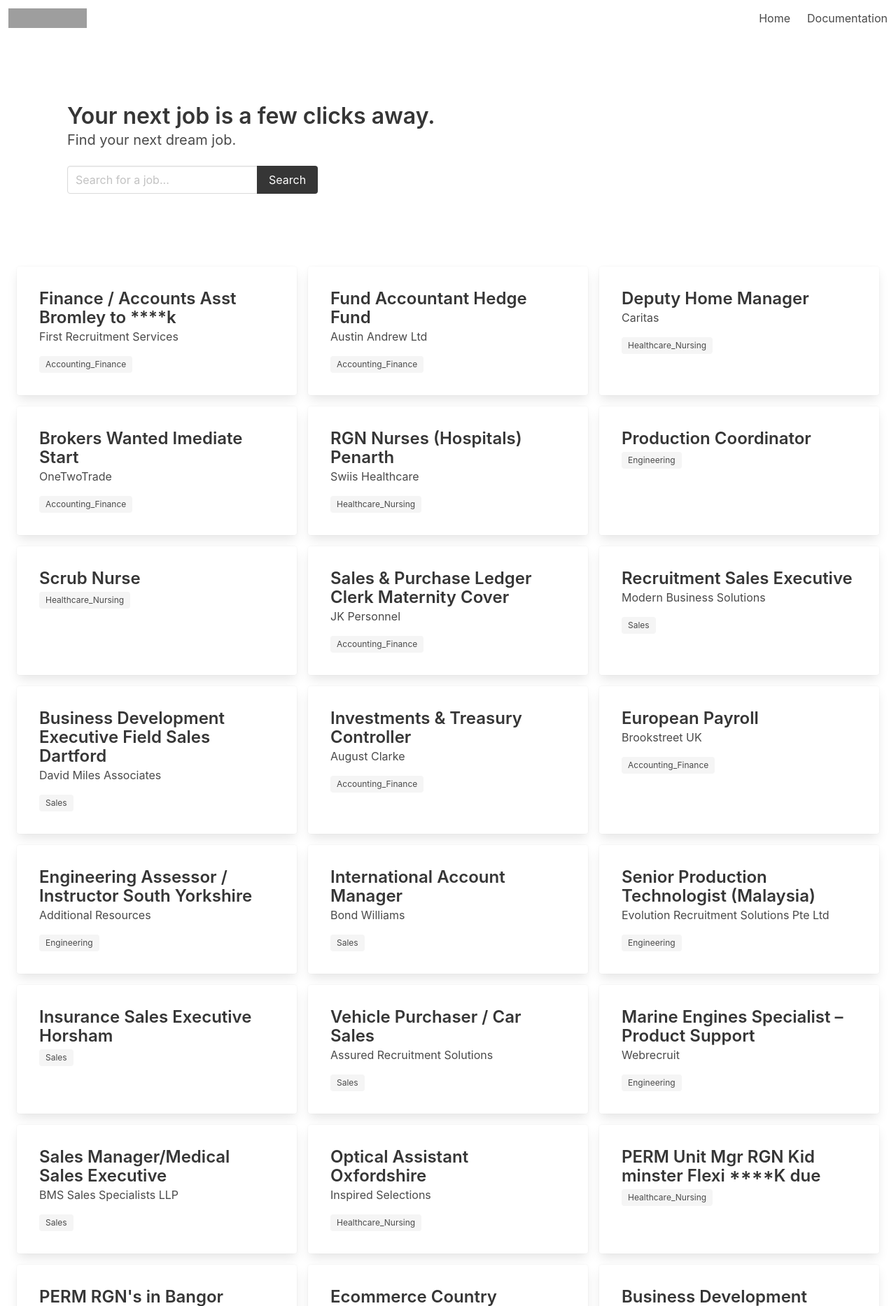
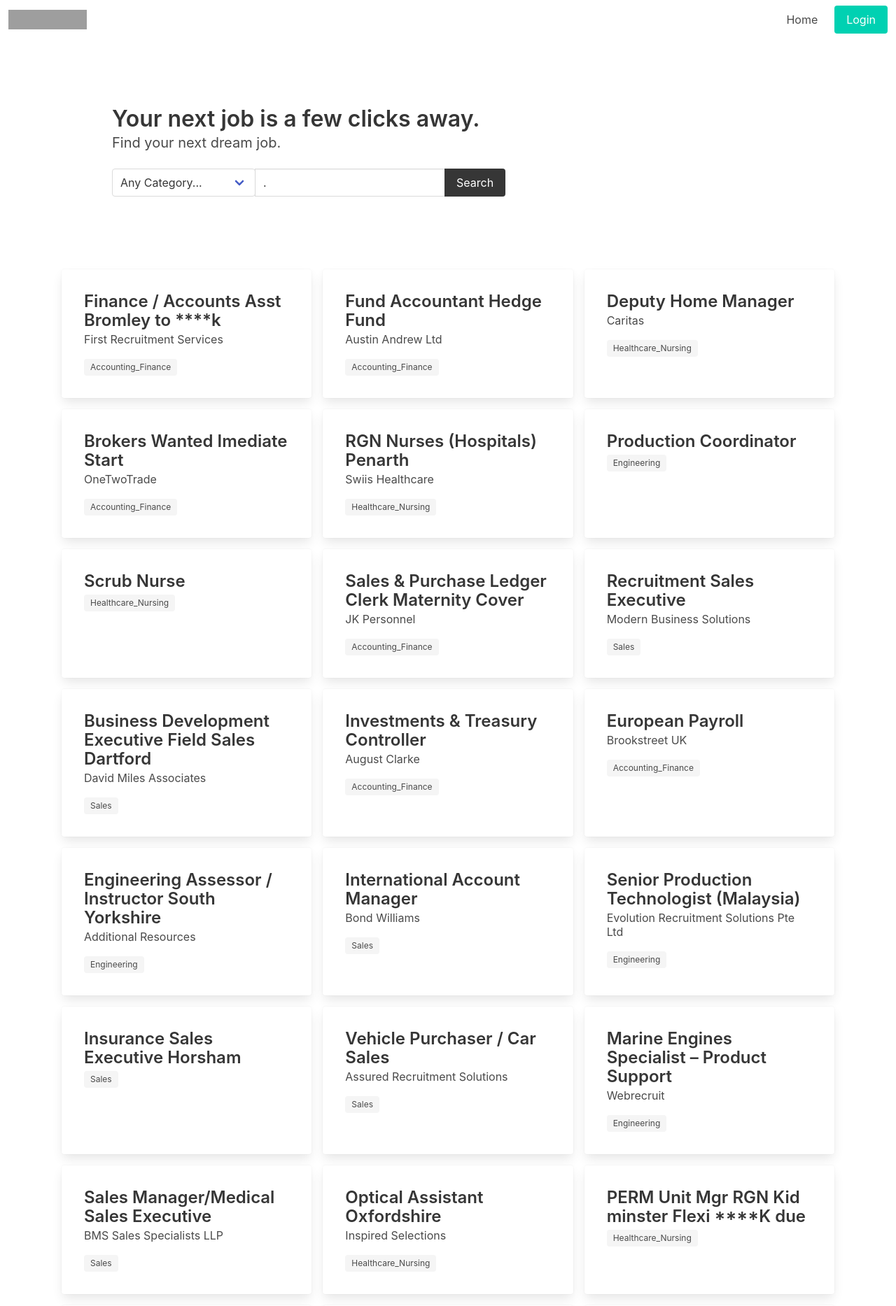
Before and after one commit to perrywink/workhunt, a Flask app: page / in a window 1280 px wide. Shown: the top 1867 px of the page at 70% size. Run offline with Flask 3, Linux system fonts and the light colour scheme; some libraries are stand-ins or nearby versions; grey boxes are pictures that could not be loaded.

Commit message:
added fallback pages. added category filtering.

```diff
--- a/app.py
+++ b/app.py
@@ -1,28 +1,63 @@
-from flask import Flask, render_template, request, redirect, url_for
-import csv
-from utils import read_data, search_data
+from flask import Flask, render_template, request, redirect, url_for, session
+from utils import find_ad, search_data
+import os
 
 app = Flask(__name__, template_folder="templates")
+app.secret_key = os.urandom(16)
 
 @app.route('/')
 def index():
-  return render_template('home.html', jobads=read_data())
+  search_query = request.args.get("search")
+  category_query = request.args.get("category")
 
-@app.route('/search', methods=["post"])
-def search_jobs():
-  search_query = request.form['search-query']
-  jobads = search_data(search_query)
-  return render_template('home.html', jobads=jobads)
+  if search_query is None:
+    search_query = "." # if not search than get everything
+  if category_query is None:
+    category_query = ""
+
+  jobads = search_data(search_query, category_query)
+
+  return render_template('home.html', jobads=jobads, search=search_query, category=category_query)
+
+@app.route('/login', methods=['GET','POST'])
+def login():
+  if 'username' in session:
+    return redirect('/new-jobad')
+  else:
+    if request.method == "POST":
+      if (request.form['username'] == 'employee') and (request.form['password'] == 'qweasd'):
+        session['username'] = request.form['username']
+        return redirect('/new-jobad')
+      else:
+        return render_template('login.html', login_message='Username of password is invalid.')
+  return render_template('login.html')
+
+@app.route('/logout')
+def logout():
+  session.pop("username", None)
+  return redirect('/')
 
 @app.route('/jobad/<webidx>')
 def jobad(webidx):
-  jobads = read_data()
-  result = {}
-  for jobad in jobads:
-    if (webidx == jobad['web_idx']):
-      result = jobad
-      break
-  return render_template('jobad.html', jobad=result)
+  # jobads = read_data()
+  # result = {}
+  # for jobad in jobads:
+  #   if (webidx == jobad['web_idx']):
+  #     result = jobad
+  #     break
+  return render_template('jobad.html', jobad=find_ad(webidx))
+
+@app.route('/new-jobad', methods=['GET','POST'])
+def new_jobad():
+  return render_template('new-jobad.html')
+
+@app.errorhandler(404)
+def page_not_found(e):
+  return render_template('404.html'), 404
+
+@app.errorhandler(500)
+def page_not_found(e):
+  return render_template('500.html'), 500
 
 if __name__ == '__main__':
     app.run(debug=True)
--- a/static/nav.js
+++ b/static/nav.js
@@ -12,6 +12,7 @@ document.addEventListener('DOMContentLoaded', () => {
       const $target = document.getElementById(target);
 
       // Toggle the "is-active" class on both the "navbar-burger" and the "navbar-menu"
+      console.log($target)
       el.classList.toggle('is-active');
       $target.classList.toggle('is-active');
 
--- a/templates/base.html
+++ b/templates/base.html
@@ -11,14 +11,24 @@
     <script src="{{url_for('static', filename='nav.js')}}"></script>
   </head>
   <body>
-
     <nav class="navbar" role="navigation" aria-label="main navigation">
       <div class="navbar-brand">
-        <a class="navbar-item" href="#">
-          <img src="https://bulma.io/images/bulma-logo.png" alt="Bulma" width="112" height="28">
+        <a class="navbar-item" href="{{url_for('index')}}">
+          <img
+            src="https://bulma.io/images/bulma-logo.png"
+            alt="Bulma"
+            width="112"
+            height="28"
+          />
         </a>
 
-        <a role="button" class="navbar-burger" aria-label="menu" aria-expanded="false" data-target="navMenu">
+        <a
+          role="button"
+          class="navbar-burger"
+          aria-label="menu"
+          aria-expanded="false"
+          data-target="navMenu"
+        >
           <span aria-hidden="true"></span>
           <span aria-hidden="true"></span>
           <span aria-hidden="true"></span>
@@ -26,15 +36,26 @@
       </div>
       <div class="navbar-menu" id="navMenu">
         <div class="navbar-end">
-          <a class="navbar-item">
-            Home
+          <a class="navbar-item" href="{{url_for('index')}}"> Home </a>
+          {% if session['username'] == "employee" %}
+          <a class="navbar-item" href="{{url_for('new_jobad')}}">
+            Create Job Listing
           </a>
-          <a class="navbar-item">
-            Documentation
-          </a>
+          {% endif %}
+          <div class="navbar-item buttons">
+            {% if session['username'] %}
+            <a class="button is-primary" href="{{ url_for('logout') }}">
+              Logout
+            </a>
+            {% else %}
+            <a class="button is-primary" href="{{ url_for('login') }}">
+              Login
+            </a>
+            {% endif %}
+          </div>
         </div>
       </div>
     </nav>
-    {% block body %} {% endblock %}
+    <main class="container is-widescreen">{% block body %} {% endblock %}</main>
   </body>
 </html>
--- a/templates/home.html
+++ b/templates/home.html
@@ -4,20 +4,46 @@
     <div class="hero-body">
       <h1 class="title">Your next job is a few clicks away.</h1>
       <p class="subtitle">Find your next dream job.</p>
-      <form class="field has-addons" action="{{ url_for('search_jobs') }}" method="post">
-        <p class="control">
-          <input name="search-query" class="input" type="text" placeholder="Search for a job...">
-        </p>
-        <p class="control">
-          <button class="button is-dark" type="submit">
-            Search
-          </button>
-        </p>
+      <form
+        action="{{ url_for('index') }}"
+        method="get"
+      >
+      <fieldset class="field has-addons">
+          <div class="select control">
+            <select name="category">
+              <option value="" {%if category == ''%} selected {%endif%}>Any Category...</option>
+              <option value="Accounting_Finance" {%if category == 'Accounting_Finance'%} selected {%endif%}>Accounting/Finance</option>
+              <option value="Engineering" {%if category == 'Engineering'%} selected {%endif%}>Engineering</option>
+              <option value="Healthcare_Nursing" {%if category == 'Healthcare_Nursing'%} selected {%endif%}>Healthcare/Nursing</option>
+              <option value="Sales" {%if category == 'Sales'%} selected {%endif%}>Sales</option>
+            </select>
+          </div>
+          <p class="control">
+            <input
+              name="search"
+              class="input"
+              type="text"
+              placeholder="Search for a job..."
+              value="{{search}}"
+            />
+          </p>
+          <p class="control">
+            <button class="button is-dark" type="submit">Search</button>
+          </p>
+        </fieldset>
       </form>
+      </div>
     </div>
   </div>
 </section>
-<section style="display: grid;grid-template-columns: 1fr 1fr 1fr; grid-auto-flow: row dense;" class="mx-4">
+<section
+  style="
+    display: grid;
+    grid-template-columns: 1fr 1fr 1fr;
+    grid-auto-flow: row dense;
+  "
+  class="mx-4"
+>
   {% for jobad in jobads %}
   <a class="card p-2 m-2" href="{{ url_for('jobad', webidx=jobad.web_idx) }}">
     <div class="card-content">
--- /dev/null
+++ b/templates/new-jobad.html
@@ -0,0 +1,5 @@
+{% extends "base.html" %} {% block body %}
+
+logged in!
+
+{% endblock %}
--- a/utils.py
+++ b/utils.py
@@ -16,7 +16,32 @@ def read_data():
       })
   return jobads
 
-def search_data(search_query):
+def find_ad(web_idx):
+  with open('./data/data.csv') as csv_file:
+    data = csv.reader(csv_file, delimiter=',')
+    next(data, None)  # skip the headers
+    for row in data:
+      if web_idx == row[0]:
+        return ({
+          "web_idx": row[0],
+          "title": row[1],
+          "description": row[2],
+          "company": row[3],
+          "category": row[4]
+        })
+  return {}
+
+
+def appendRowToResult(results, row):
+  results.append({
+          "web_idx": row[0],
+          "title": row[1],
+          "description": row[2],
+          "company": row[3],
+          "category": row[4]
+        })
+
+def search_data(search_query, category_query):
   with open('./data/data.csv') as csv_file:
     data = csv.reader(csv_file, delimiter=',')
     next(data, None)  # skip the headers
@@ -25,13 +50,14 @@ def search_data(search_query):
       # concat title, desc and company for regex match
       # lower to ignore capitalisation
       concat_text = ' '.join([row[1], row[2], row[3]]).lower()
-      match = re.search(search_query, concat_text)
-      if match:
-        results.append({
-        "web_idx": row[0],
-        "title": row[1],
-        "description": row[2],
-        "company": row[3],
-        "category": row[4]
-      })
+      search_match = re.search(search_query.lower(), concat_text)
+
+      # if no category specified
+      if category_query == "" and search_match:
+        appendRowToResult(results, row)
+        continue
+
+      category_match = (category_query != "") and (category_query == row[4])
+      if search_match and category_match:
+        appendRowToResult(results, row)
   return results
```
Also changed, not shown: templates/404.html (added, +8 -0 lines), templates/500.html (added, +8 -0 lines), templates/jobad.html (+12 -10 lines), templates/login.html (added, +30 -0 lines), 1 other file.
